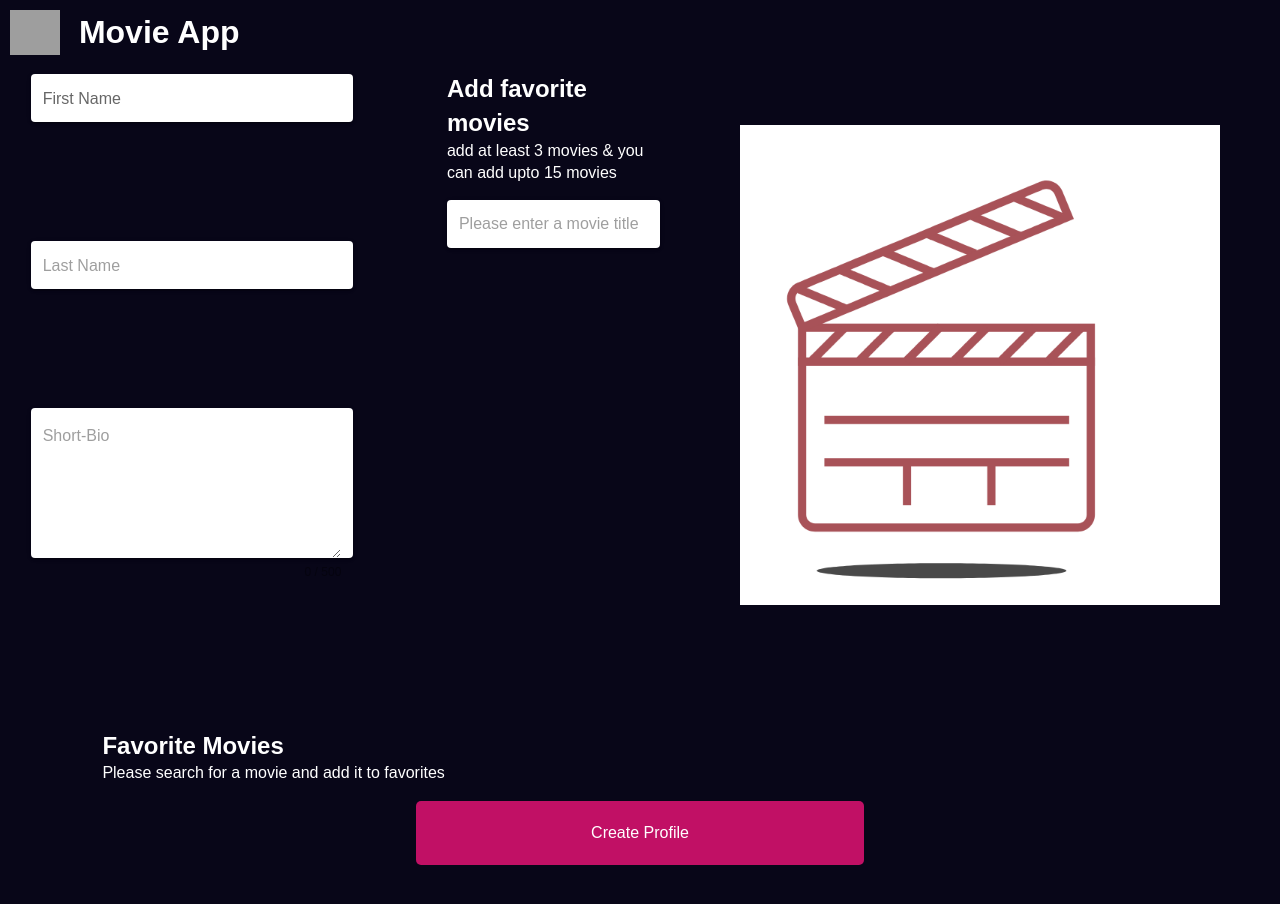
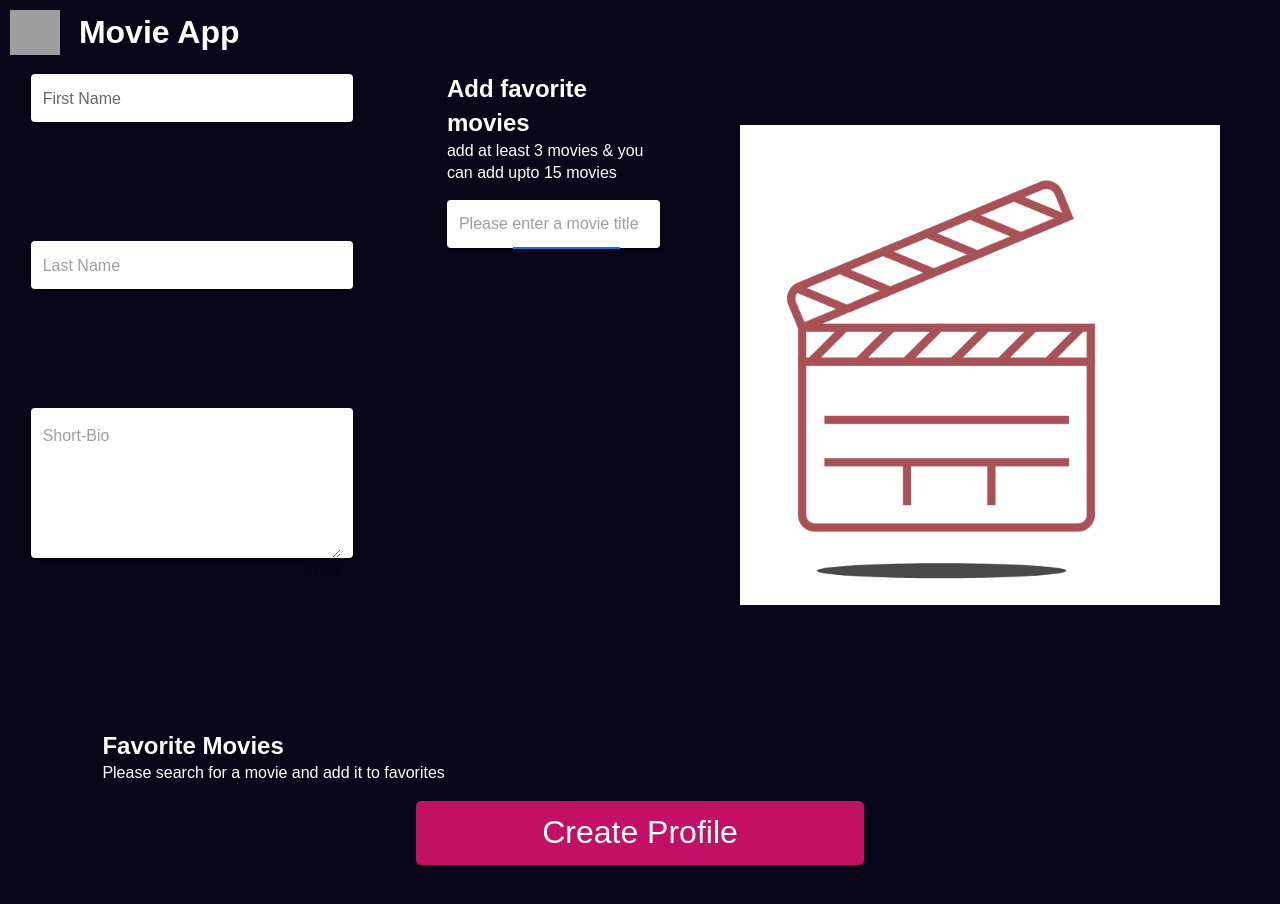
Before and after one commit to Meghanath91/movieapp, a Vue app: page / in a window 1280 px wide. Shown: the top 904 px of the page. Built offline with nearby package versions, Linux system fonts and the light colour scheme; grey boxes are pictures that could not be loaded; what lottie-vuejs would draw is missing.

Commit message:
create profile alerts add

```diff
--- a/src/App.vue
+++ b/src/App.vue
@@ -9,7 +9,7 @@
         </div>
         <div>
           <MovieContainer v-bind:movies="movies" v-on:delete-movie="deleteMovie" />
-          <CreateProfileButton />
+          <CreateProfileButton v-on:submit-profile="submitProfile" />
         </div>
       </div>
     </v-content>
@@ -40,6 +40,13 @@ export default {
   methods: {
     deleteMovie(id) {
       this.movies = this.movies.filter((movie) => movie.id !== id);
+    },
+    submitProfile() {
+      if (this.movies.length < 3) {
+        alert("Please add atleast 3 movies to favorite");
+      } else {
+        alert("your profile has been successfully created");
+      }
     },
   },
 };
--- a/src/components/Form/CreateProfileButton.vue
+++ b/src/components/Form/CreateProfileButton.vue
@@ -1,11 +1,23 @@
 <template>
   <div class="btn-container">
-    <input class="profile-create-btn" type="submit" name="submit" value="Create Profile" />
+    <input
+      @click="$emit('submit-profile')"
+      class="profile-create-btn"
+      type="submit"
+      name="submit"
+      value="Create Profile"
+    />
   </div>
 </template>
 <script>
 export default {
   name: "CreateProfileButton",
+  // methods: {
+  //   submitProfile() {
+  //     alert("please add atleast 3 movies");
+  //     console.log("working");
+  //   },
+  // },
 };
 </script>
 <style scoped>
@@ -15,6 +27,7 @@ export default {
 }
 .profile-create-btn {
   background-color: #c11065;
+  font-size: 2rem;
   color: white;
   width: 35%;
   border: none;
--- a/src/components/SearchMovie/SearchMovie.vue
+++ b/src/components/SearchMovie/SearchMovie.vue
@@ -9,6 +9,7 @@
         clearable="true"
         v-model="movieQuery"
         placeholder="Please enter a movie title"
+        loading
         solo
       ></v-text-field>
       <img src="/assets/scroll.gif" width="60px" />
@@ -52,22 +53,6 @@ export default {
         .then(async (movie) => {
           const searchResult = await movie.data.results;
           this.result = searchResult;
-        });
-    },
-
-    async searchMovie(e) {
-      e.preventDefault();
-      console.log("working");
-      const API_KEY =
-        (await process.env.VUE_APP_API_KEY1) || process.env.VUE_APP_API_KEY2;
-      axios
-        .get(
-          `https://api.themoviedb.org/3/search/movie?api_key=${API_KEY}&query=${this.movieQuery}`
-        )
-        .then(async (movie) => {
-          const searchResult = await movie.data.results;
-          this.result = searchResult;
-          this.movieQuery = "";
         });
     },
   },
@@ -137,5 +122,9 @@ form {
   .search-container img {
     display: none;
   }
+  .messages {
+    margin-top: 12%;
+    font-size: 18px;
+  }
 }
 </style>
```
